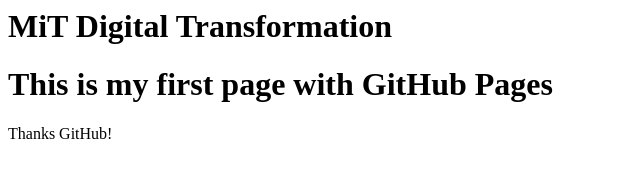
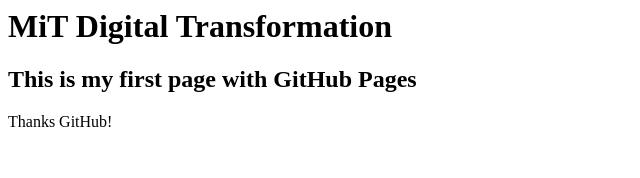
Before and after one commit to adokaditya/MiT, a plain HTML site: page index.html in a window 1280 px wide. Shown: the whole page, without its empty margins (0-640 px from the left). Drawn offline with Linux system fonts and the light colour scheme.

Commit message:
Update index.html

```diff
--- a/index.html
+++ b/index.html
@@ -1,5 +1,5 @@
 <html>
 <h1> MiT Digital Transformation </h1>
-<h1> This is my first page with GitHub Pages </h1>
+<h2> This is my first page with GitHub Pages </h2>
 <p>Thanks GitHub!</p>
 </html>
```
